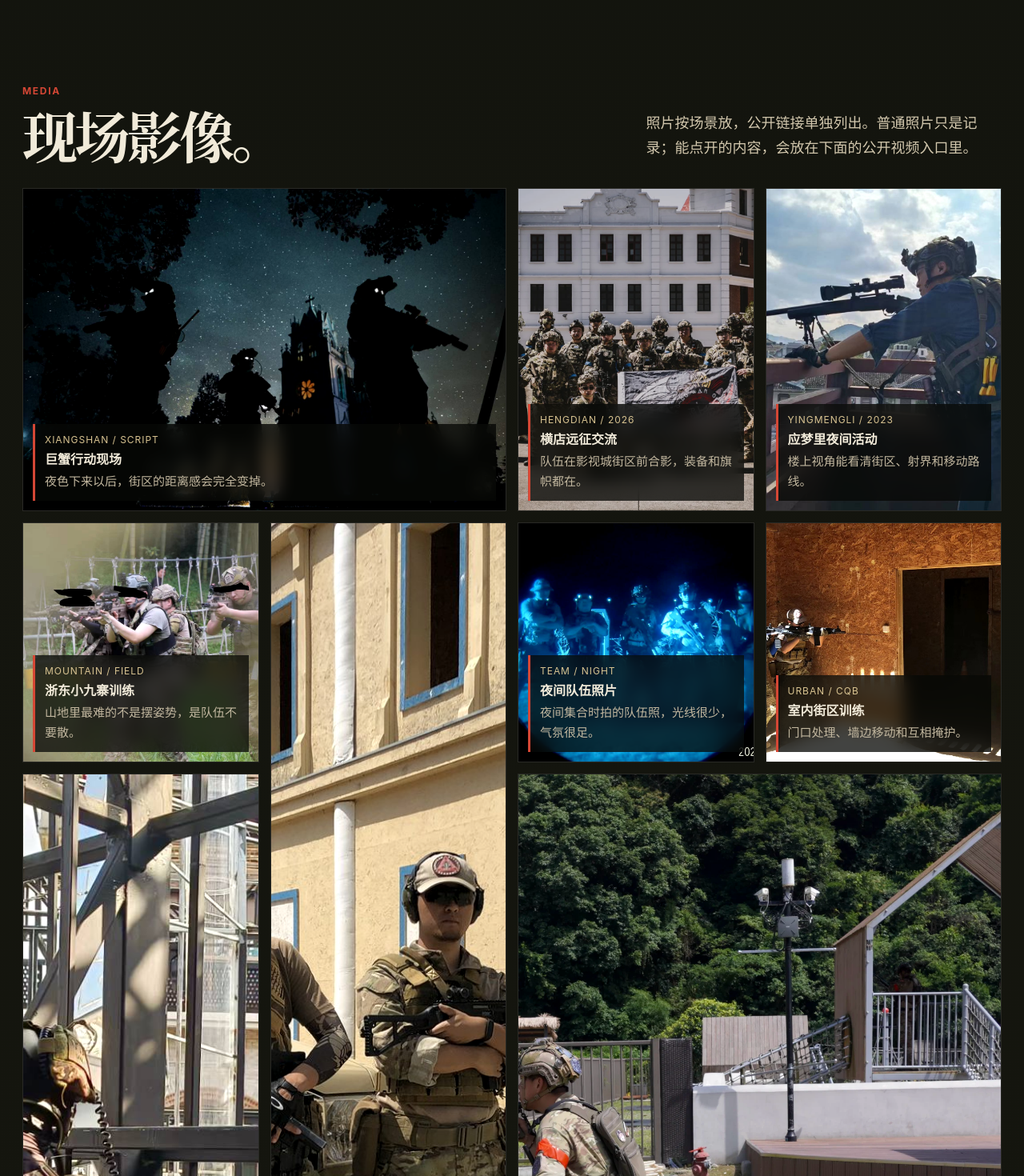
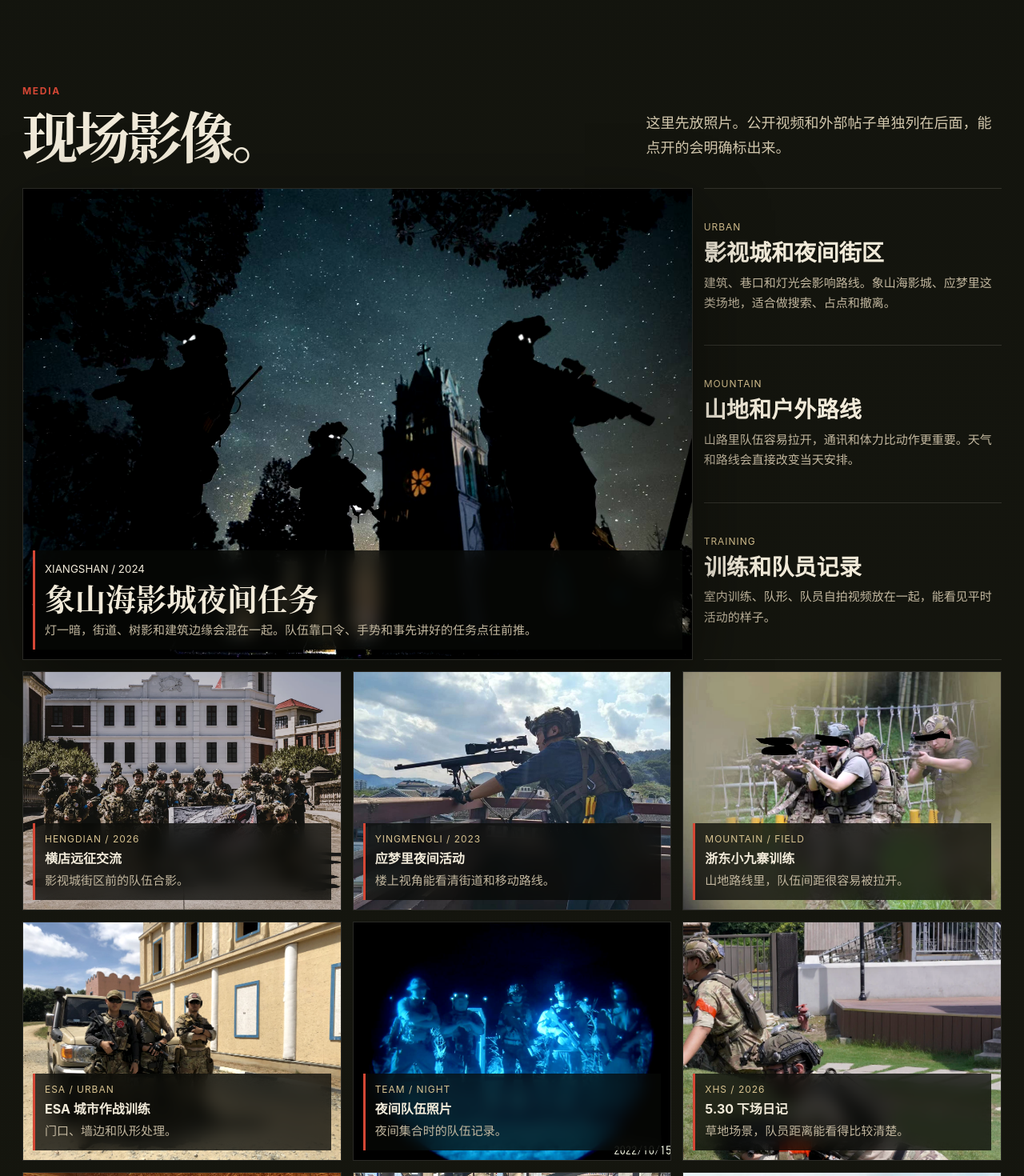
Before and after one commit to zhuting0574-beep/nbys-activity, a Vue app in the folder h5-web/: page / in a window 1280 px wide. Shown: the part 9140-10610 px from the top of the page at 80% size. Built offline with nearby package versions, Linux system fonts and the light colour scheme.

Commit message:
feat: refine Yongshi media and partner sections

```diff
--- a/h5-web/src/MarketingSite.vue
+++ b/h5-web/src/MarketingSite.vue
@@ -189,10 +189,10 @@
       <div class="section-kicker">Safe ops</div>
       <div class="safe-layout">
         <div>
-          <h2>规则、通讯、复盘，先立住。</h2>
+          <h2>先把边界和通讯讲清楚。</h2>
           <p>
-            到陌生场地，最容易出问题的不是任务本身，而是边界、口令和通讯。
-            所以平时会反复练 Briefing、ROE、通讯纪律、队形和 AAR。人多的时候，现场也不能靠喊。
+            人一多，现场靠喊是不够的。进场前要说清禁入区、停止口令和频道；
+            结束后再复盘哪里卡住。平时训练练的，就是这些看起来不花哨、但现场最管用的东西。
           </p>
           <div class="safe-grid">
             <article v-for="item in trainingLoop" :key="item.title">
@@ -209,7 +209,26 @@
       <div class="section-kicker">Media</div>
       <div class="section-heading">
         <h2>现场影像。</h2>
-        <p>照片按场景放，公开链接单独列出。普通照片只是记录；能点开的内容，会放在下面的公开视频入口里。</p>
+        <p>这里先放照片。公开视频和外部帖子单独列在后面，能点开的会明确标出来。</p>
+      </div>
+
+      <div class="media-feature">
+        <figure class="media-lead">
+          <img :src="mediaLead.image" :alt="mediaLead.title" width="1400" height="960" loading="lazy" decoding="async" />
+          <figcaption>
+            <small>{{ mediaLead.tag }}</small>
+            <strong>{{ mediaLead.title }}</strong>
+            <span>{{ mediaLead.text }}</span>
+          </figcaption>
+        </figure>
+
+        <div class="media-notes" aria-label="影像记录说明">
+          <article v-for="item in mediaNotes" :key="item.title">
+            <span>{{ item.tag }}</span>
+            <h3>{{ item.title }}</h3>
+            <p>{{ item.text }}</p>
+          </article>
+        </div>
       </div>
 
       <div class="media-wall">
@@ -236,10 +255,10 @@
       <div class="section-kicker">Work with us</div>
       <div class="cooperate-layout">
         <div>
-          <h2>想试场，先小规模跑一遍。</h2>
+          <h2>先跑一个小场。</h2>
           <p>
-            如果是场地、园区、学校或品牌第一次接触，不建议一上来做大场。
-            先选一段路线、一个任务、十几到几十人的规模。当天把边界、安全、观摩位置和影像范围跑清楚，再决定下一场。
+            场地、园区、学校或品牌第一次接触，不需要一上来做大场。
+            先选一段路线、一个任务、十几到几十人的规模。当天把人从哪里进、哪里不能进、旁边的人站在哪里、照片和视频怎么发讲清楚，再决定下一场。
           </p>
           <div class="hero-actions">
             <button type="button" class="primary-cta" @click="$emit('enter-app')">查看报名入口</button>
@@ -262,7 +281,7 @@
           <img :src="cooperateImage" alt="横店影视城交流现场" width="1200" height="900" loading="eager" decoding="async" />
           <figcaption>
             <span>TRIAL RUN / FIELD CHECK</span>
-            <strong>先走一遍现场。哪里能进，哪里停下，任务点放在哪里，当场看得最清楚。</strong>
+            <strong>到现场先走一遍。入口、禁入区、任务点和撤离路线，都要落在具体位置上。</strong>
           </figcaption>
         </figure>
 
@@ -305,7 +324,6 @@ import xhsFieldGrass from './assets/site/external/2026-05-30_xhs_ningbo-yongshi_
 import xhsFieldTeam from './assets/site/external/2026-05-30_xhs_ningbo-yongshi_field-day_team.jpg'
 import xhsWargameCover from './assets/site/external/2026-06-22_xhs_ningbo-yongshi_wargame-cover.jpg'
 import xhsWargameFrame from './assets/site/external/2026-06-22_xhs_ningbo-yongshi_wargame-frame01.jpg'
-import biliJujieFinalFrame from './assets/site/external/2024-06_bilibili_xiangshan-jujie-final_frame01.jpg'
 
 export default {
   name: 'MarketingSite',
@@ -451,24 +469,46 @@ export default {
         { title: 'AAR', text: '结束后复盘安全、通讯、路线和分工。' }
       ],
       trainingLoop: [
-        { title: 'ROE', text: '可进入区域、禁入区域、安全距离、停止口令，先讲清楚。' },
-        { title: '通讯', text: '呼号、位置报告、异常情况，对讲机里不要抢话。' },
-        { title: '队形', text: '移动时保持距离，知道谁在前、谁在后、谁负责观察。' },
-        { title: 'AAR', text: '结束后复盘路线、节奏、风险点，下次再改。' }
+        { title: 'ROE', text: '哪些地方能进，哪些地方不能进；什么情况下停，进场前先讲清楚。' },
+        { title: '通讯', text: '呼号、位置、异常情况，尽量短句。对讲机里不要抢话。' },
+        { title: '队形', text: '移动时不要挤成一团。前后左右是谁，心里要有数。' },
+        { title: 'AAR', text: '结束后说问题，不讲漂亮话。路线、节奏、风险点，下次改。' }
+      ],
+      mediaLead: {
+        tag: 'XIANGSHAN / 2024',
+        title: '象山海影城夜间任务',
+        text: '灯一暗，街道、树影和建筑边缘会混在一起。队伍靠口令、手势和事先讲好的任务点往前推。',
+        image: haiyingcheng04
+      },
+      mediaNotes: [
+        {
+          tag: 'URBAN',
+          title: '影视城和夜间街区',
+          text: '建筑、巷口和灯光会影响路线。象山海影城、应梦里这类场地，适合做搜索、占点和撤离。'
+        },
+        {
+          tag: 'MOUNTAIN',
+          title: '山地和户外路线',
+          text: '山路里队伍容易拉开，通讯和体力比动作更重要。天气和路线会直接改变当天安排。'
+        },
+        {
+          tag: 'TRAINING',
+          title: '训练和队员记录',
+          text: '室内训练、队形、队员自拍视频放在一起，能看见平时活动的样子。'
+        }
       ],
       assetStories: [
-        { tag: 'XIANGSHAN / SCRIPT', title: '巨蟹行动现场', text: '夜色下来以后，街区的距离感会完全变掉。', image: haiyingcheng04, size: 'wide' },
-        { tag: 'HENGDIAN / 2026', title: '横店远征交流', text: '队伍在影视城街区前合影，装备和旗帜都在。', image: xhsHengdianTeam, size: '' },
-        { tag: 'YINGMENGLI / 2023', title: '应梦里夜间活动', text: '楼上视角能看清街区、射界和移动路线。', image: yingmengli02, size: '' },
-        { tag: 'MOUNTAIN / FIELD', title: '浙东小九寨训练', text: '山地里最难的不是摆姿势，是队伍不要散。', image: xiaojiuzhaiTraining02, size: '' },
-        { tag: 'ESA / URBAN', title: 'ESA 城市作战训练', text: '早期室内训练，重点在门口、墙边和队形。', image: esaUrban01, size: 'tall' },
-        { tag: 'TEAM / NIGHT', title: '夜间队伍照片', text: '夜间集合时拍的队伍照，光线很少，气氛很足。', image: nightTeam, size: '' },
-        { tag: 'XHS / 2026', title: '5.30 下场日记', text: '草地场景，能看见队员之间的距离。', image: xhsFieldGrass, size: 'wide' },
+        { tag: 'HENGDIAN / 2026', title: '横店远征交流', text: '影视城街区前的队伍合影。', image: xhsHengdianTeam, size: '' },
+        { tag: 'YINGMENGLI / 2023', title: '应梦里夜间活动', text: '楼上视角能看清街道和移动路线。', image: yingmengli02, size: '' },
+        { tag: 'MOUNTAIN / FIELD', title: '浙东小九寨训练', text: '山地路线里，队伍间距很容易被拉开。', image: xiaojiuzhaiTraining02, size: '' },
+        { tag: 'ESA / URBAN', title: 'ESA 城市作战训练', text: '门口、墙边和队形处理。', image: esaUrban01, size: '' },
+        { tag: 'TEAM / NIGHT', title: '夜间队伍照片', text: '夜间集合时的队伍记录。', image: nightTeam, size: '' },
+        { tag: 'XHS / 2026', title: '5.30 下场日记', text: '草地场景，队员距离能看得比较清楚。', image: xhsFieldGrass, size: '' },
         { tag: 'URBAN / CQB', title: '室内街区训练', text: '门口处理、墙边移动和互相掩护。', image: esaUrban02, size: '' },
-        { tag: 'YINGMENGLI / 2023', title: '应梦里活动', text: '2023 年 10 月 22 日，应梦里夜间场地。', image: yingmengliDate02, size: '' },
-        { tag: 'XHS / 2026', title: '6.22 队员视频', text: '队员自己发的视频封面，视角更接近日常。', image: xhsWargameCover, size: '' },
-        { tag: 'MOTO', title: '机车照片', text: '有些活动路程远，机车也会出现在记录里。', image: moto02, size: '' },
-        { tag: 'CANCER', title: '巨蟹行动道具', text: '地图、文件和现场道具，会让任务更容易进入状态。', image: haiyingcheng01, size: '' }
+        { tag: 'YINGMENGLI / 2023', title: '应梦里活动', text: '2023 年 10 月 22 日夜间场地。', image: yingmengliDate02, size: '' },
+        { tag: 'XHS / 2026', title: '6.22 队员视频', text: '小红书公开视频封面。', image: xhsWargameCover, size: '' },
+        { tag: 'MOTO', title: '机车照片', text: '活动路程较远时留下的记录。', image: moto02, size: '' },
+        { tag: 'CANCER', title: '巨蟹行动道具', text: '地图、文件和现场道具。', image: haiyingcheng01, size: '' }
       ],
       publicSources: [
         { platform: 'BILIBILI / 2019', title: '“巡山”行动——户外训练', href: 'https://www.bilibili.com/video/BV1hb411s7zL' },
--- a/h5-web/src/site.css
+++ b/h5-web/src/site.css
@@ -370,6 +370,7 @@ video {
 .hero-media span,
 .record-grid span,
 .field-grid span,
+.media-notes span,
 .media-wall small,
 .public-links span,
 .trial-list span,
@@ -499,6 +500,7 @@ video {
 
 .about-photos figure,
 .activity-photo,
+.media-lead,
 .media-wall figure,
 .partner-photo,
 .record-feature,
@@ -524,6 +526,7 @@ video {
 .record-feature img,
 .record-grid img,
 .field-grid img,
+.media-lead img,
 .media-wall img,
 .partner-photo img,
 .activity-photo img {
@@ -534,6 +537,7 @@ video {
 }
 
 .about-photos figcaption,
+.media-lead figcaption,
 .media-wall figcaption,
 .partner-photo figcaption,
 .activity-photo figcaption {
@@ -677,7 +681,9 @@ h3 {
 .safe-grid p,
 .trial-list p,
 .public-links em,
+.media-lead span,
 .media-wall span,
+.media-notes p,
 .activity-list p,
 .flow-panel span {
   margin: 0;
@@ -831,23 +837,70 @@ h3 {
   background: rgba(255, 255, 255, 0.045);
 }
 
+.media-feature {
+  display: grid;
+  grid-template-columns: minmax(0, 1.08fr) minmax(360px, 0.48fr);
+  gap: 14px;
+  margin-bottom: 14px;
+}
+
+.media-lead {
+  min-height: 590px;
+  margin: 0;
+  box-shadow: var(--ys-shadow);
+}
+
+.media-lead strong {
+  display: block;
+  margin: 6px 0;
+  color: var(--ys-text);
+  font-size: clamp(24px, 3vw, 38px);
+  line-height: 1.12;
+  font-family:
+    "Source Han Serif SC",
+    "Noto Serif CJK SC",
+    "Songti SC",
+    "SimSun",
+    serif;
+}
+
+.media-notes {
+  display: grid;
+  border-top: 1px solid var(--ys-line);
+}
+
+.media-notes article {
+  display: flex;
+  flex-direction: column;
+  justify-content: center;
+  min-height: 0;
+  padding: 24px 0;
+  border-bottom: 1px solid var(--ys-line);
+}
+
+.media-notes h3 {
+  margin: 10px 0 8px;
+  font-size: clamp(24px, 2.2vw, 34px);
+  line-height: 1.12;
+}
+
 .media-wall {
-  grid-template-columns: repeat(4, minmax(0, 1fr));
-  grid-auto-flow: dense;
+  grid-template-columns: repeat(3, minmax(0, 1fr));
 }
 
 .media-wall figure {
-  min-height: 300px;
+  min-height: 0;
   margin: 0;
+  aspect-ratio: 4 / 3;
 }
 
 .media-wall figure.wide {
-  grid-column: span 2;
+  grid-column: auto;
 }
 
 .media-wall figure.tall {
-  grid-row: span 2;
-  min-height: 614px;
+  grid-row: auto;
+  min-height: 0;
 }
 
 .media-wall strong {
@@ -985,6 +1038,7 @@ h3 {
   .hero,
   .section-heading,
   .about-board,
+  .media-feature,
   .safe-layout,
   .cooperate-layout,
   .partner-board {
@@ -1159,6 +1213,14 @@ h3 {
     min-height: 340px;
   }
 
+  .media-lead {
+    min-height: 390px;
+  }
+
+  .media-wall figure {
+    min-height: 0;
+  }
+
   .partner-photo {
     height: auto;
     min-height: 340px;
```
